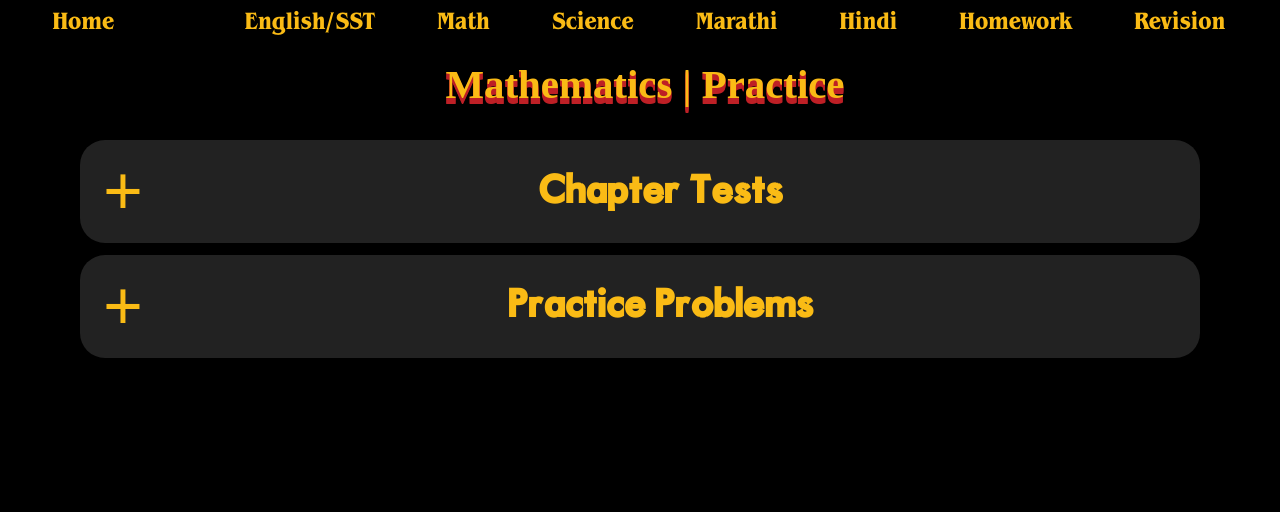
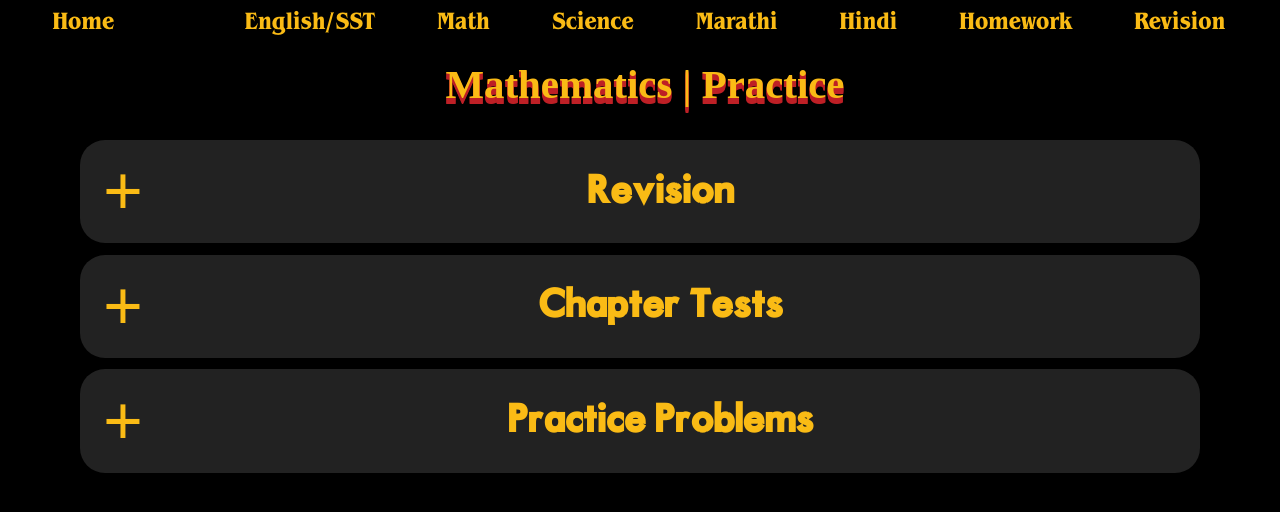
Before and after one commit to DhanushVDPT/sgvnext, a Next.js app: page /mathpractice in a window 1280 px wide. Shown: the top 512 px of the page. Built offline with nearby package versions, Linux system fonts and the light colour scheme; a web font is replaced by a local one.

Commit message:
geography tfi paper

```diff
--- a/pages/mathpractice.js
+++ b/pages/mathpractice.js
@@ -9,6 +9,14 @@ export default function Page() {
             <div className="subject">
                 <h1>Mathematics | Practice</h1>
                 <ul className="accordion">
+                    <li>
+                        <input type="radio" name="accordion" id="third"></input>
+                        <label for="third"><h2 className="subjecth2">Revision</h2></label>
+                        <div className="lists accordioncontent">
+                            <a target="#" href="https://docs.google.com/document/d/1aAxbhwMBUjNjKMl7xnzvviPNLNfgTMmNRDkYz7C7clA/edit?tab=t.0">Misari didi's ultimate question bank</a>
+                            <a target="#" href="https://docs.google.com/document/d/1-HF6j_HXVwdDn-DtKUfEVaa8mGirqAx8ROcEEbkjxtI/edit?usp=sharing">Daily revision tests</a>
+                        </div>
+                    </li>
                     <li>
                         <input type="radio" name="accordion" id="first"></input>
                         <label for="first"><h2 className="subjecth2">Chapter Tests</h2></label>
```
Also changed, not shown: pages/index.js (+1 -1 lines).
